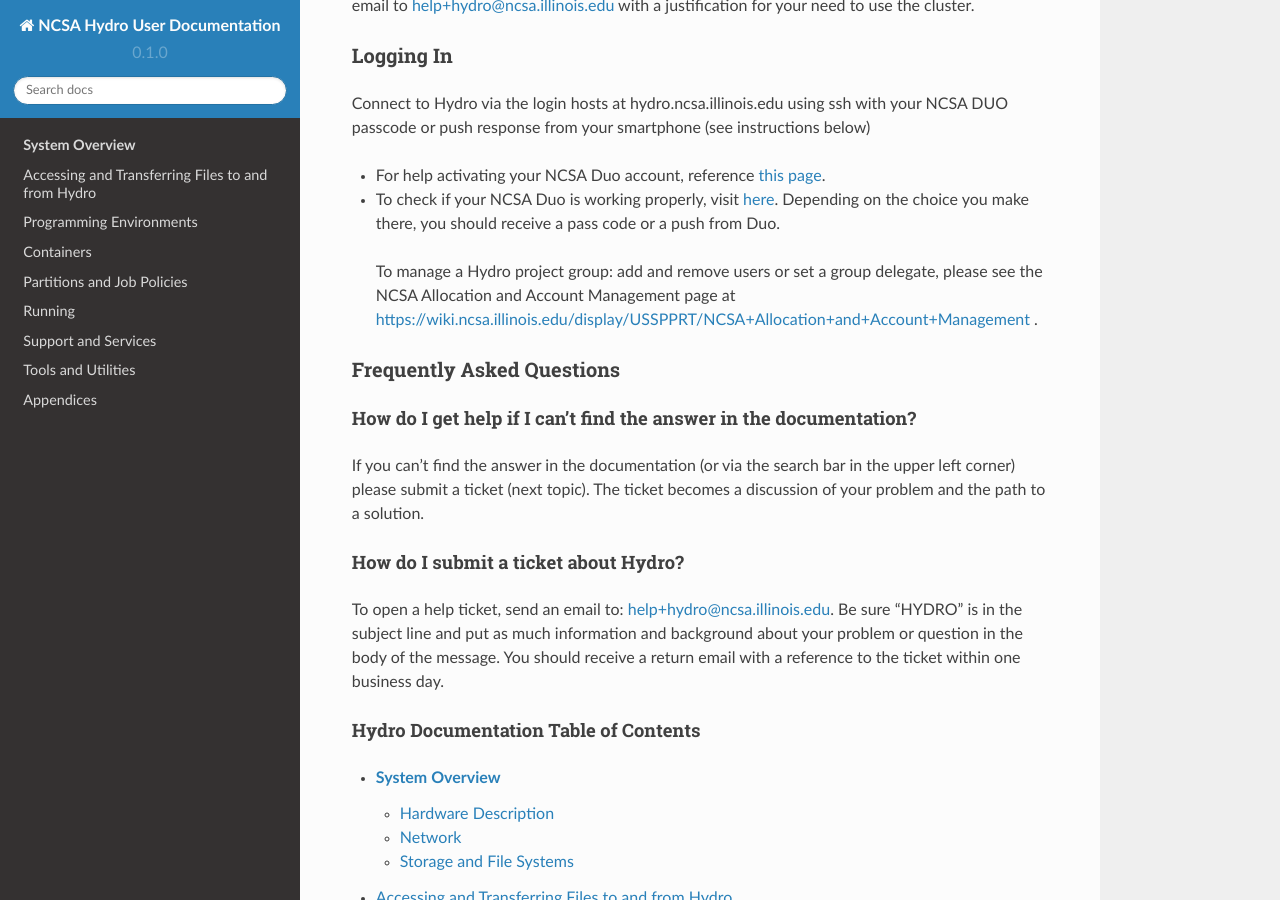
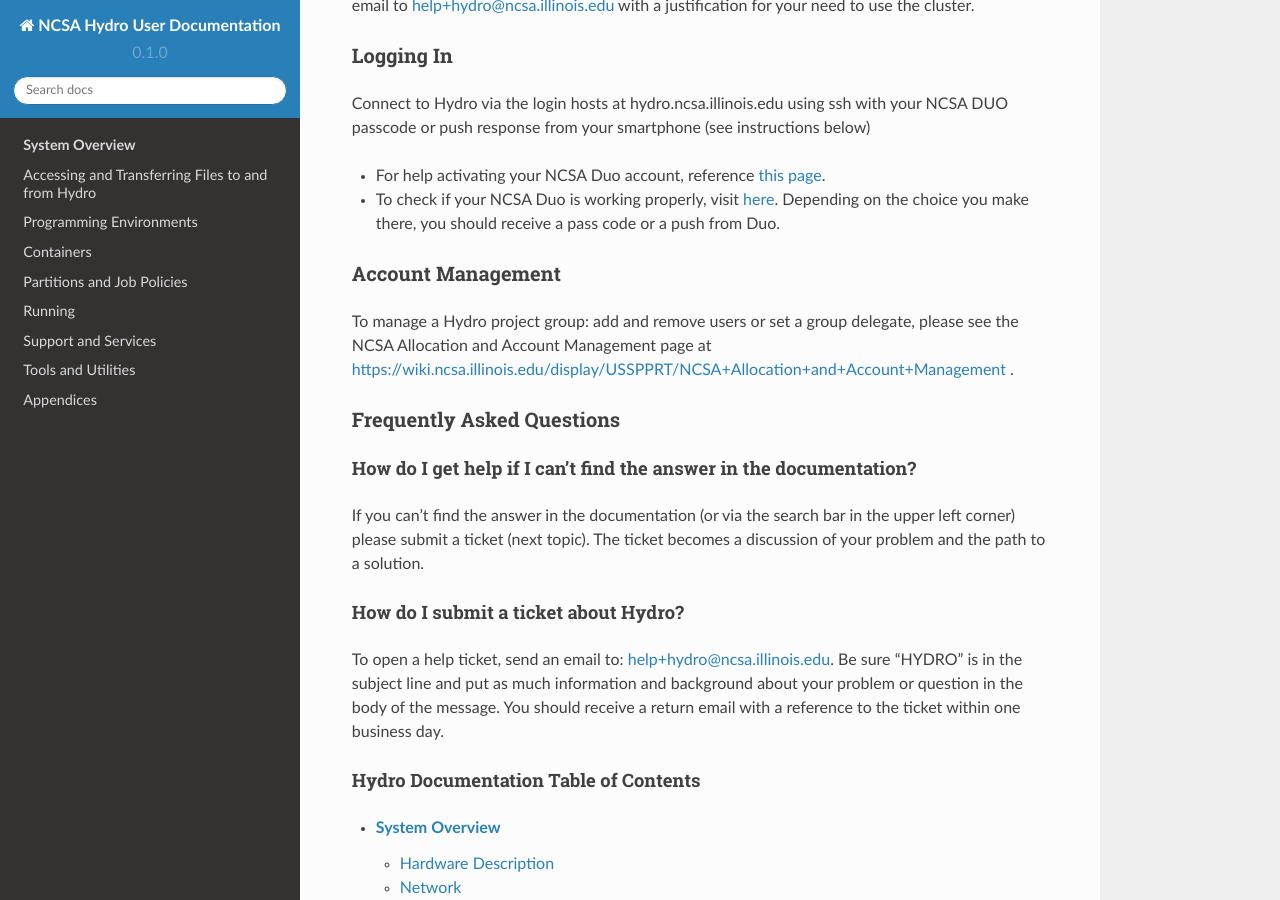
Before and after one commit to ncsa/hydro_documentation, a Sphinx documentation site: the page built from docs/source/index.rst, in a window 1280 px wide and 900 px high, scrolled down 1457 px. Built offline with Sphinx 7.4.7 and the Read the Docs theme 2.0.0, drawn with Linux system fonts in a browser that asks for light colours; pages that are not in the unit, such as notebooks, are missing from menus.

Commit message:
Update index.rst

```diff
--- a/docs/source/index.rst
+++ b/docs/source/index.rst
@@ -87,13 +87,14 @@
    on the choice you make there, you should receive a pass code or a
    push from Duo.
 
- **Account Management**
- ----------------------
 
- To manage a Hydro project group: add and remove users or set a group
- delegate, please see the NCSA Allocation and Account Management page at
- https://wiki.ncsa.illinois.edu/display/USSPPRT/NCSA+Allocation+and+Account+Management
- .
+**Account Management**
+----------------------
+
+To manage a Hydro project group: add and remove users or set a group
+delegate, please see the NCSA Allocation and Account Management page at
+https://wiki.ncsa.illinois.edu/display/USSPPRT/NCSA+Allocation+and+Account+Management
+.
 
 .. _faq:
 
```
